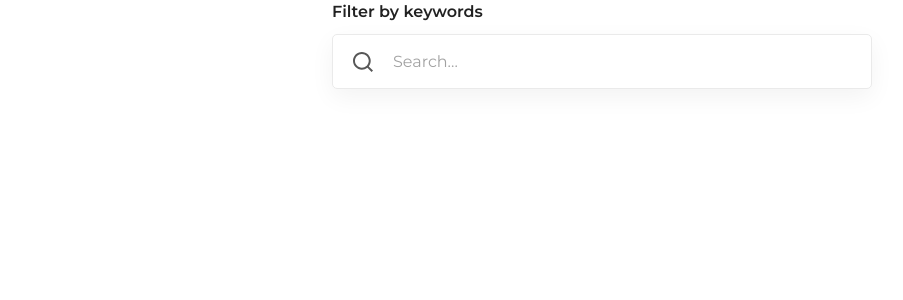
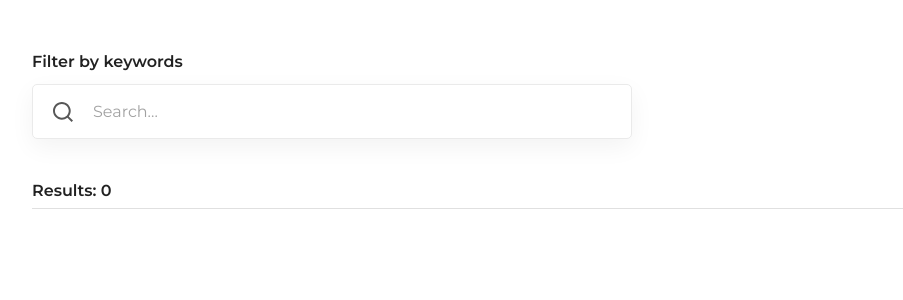
Before and after one commit to ulianakolodii/news-blog, a React (Create React App) app: page / in a window 1280 px wide. Shown: the top 300 px of the page, without its empty margins (38-941 px from the left). Built offline with nearby package versions, Linux system fonts and the light colour scheme.

Commit message:
feat: add divider

```diff
--- a/src/App.tsx
+++ b/src/App.tsx
@@ -1,6 +1,12 @@
 import React, { useState, ChangeEventHandler } from "react";
 import Container from "@mui/material/Container";
-import { InputAdornment, Box, Typography, OutlinedInput } from "@mui/material";
+import {
+  InputAdornment,
+  Box,
+  Typography,
+  OutlinedInput,
+  Divider,
+} from "@mui/material";
 import { ReactComponent as SearchIcon } from "./assets/icons/search.svg";
 
 export default function App() {
@@ -13,8 +19,10 @@ export default function App() {
     setSearchValue("");
   };
   return (
-    <Container maxWidth="sm" sx={{ display: "flex", flexDirection: "column" }}>
-      <Box sx={{ display: "flex", flexDirection: "column", gap: 1 }}>
+    <Container sx={{ display: "flex", flexDirection: "column" }}>
+      <Box
+        sx={{ display: "flex", flexDirection: "column", gap: 1, marginTop: 5 }}
+      >
         <Typography sx={{ fontWeight: 600 }}>Filter by keywords</Typography>
         <OutlinedInput
           onChange={handleChange}
@@ -32,15 +40,24 @@ export default function App() {
             borderRadius: 1.25,
             border: "1px solid #EAEAEA",
             boxShadow: "0px 8px 24px rgba(0, 0, 0, 0.05)",
+            maxWidth: 600,
             "& input": {
               padding: 0,
-            },
-            "& fieldset": {
-              // borderColor: "red",
             },
           }}
         />
       </Box>
+      <Box
+        sx={{
+          marginTop: 4,
+          display: "flex",
+          flexDirection: "column",
+          gap: 0.5,
+        }}
+      >
+        <Typography sx={{ fontWeight: 600 }}>Results: 0</Typography>
+        <Divider />
+      </Box>
     </Container>
   );
 }
```
